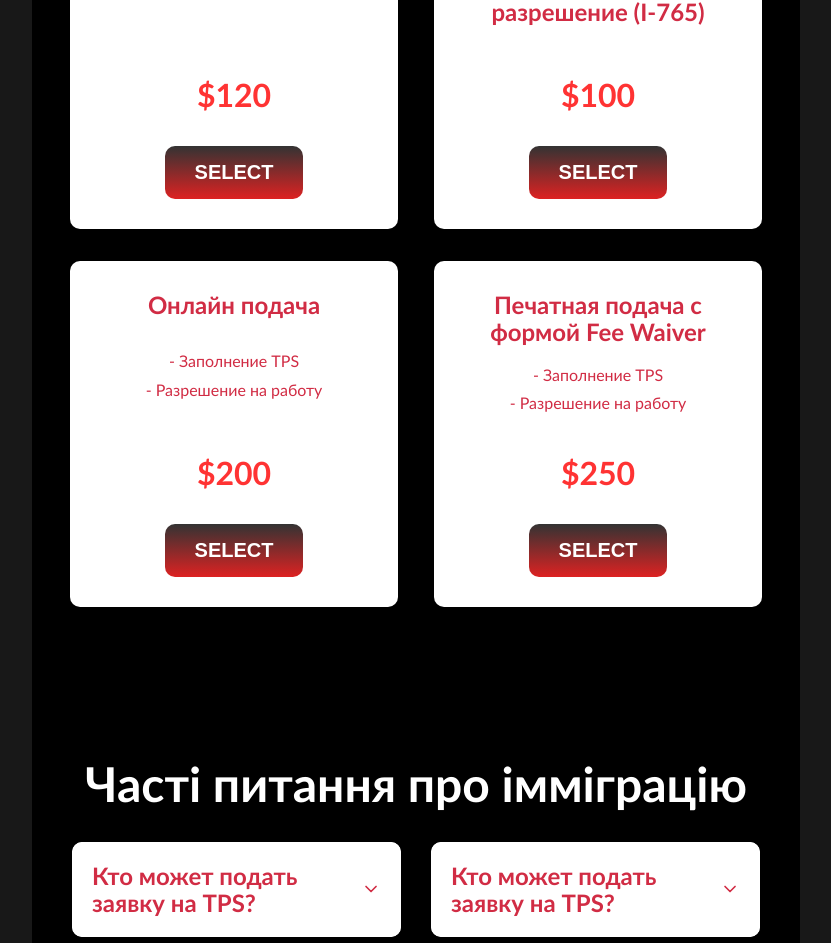
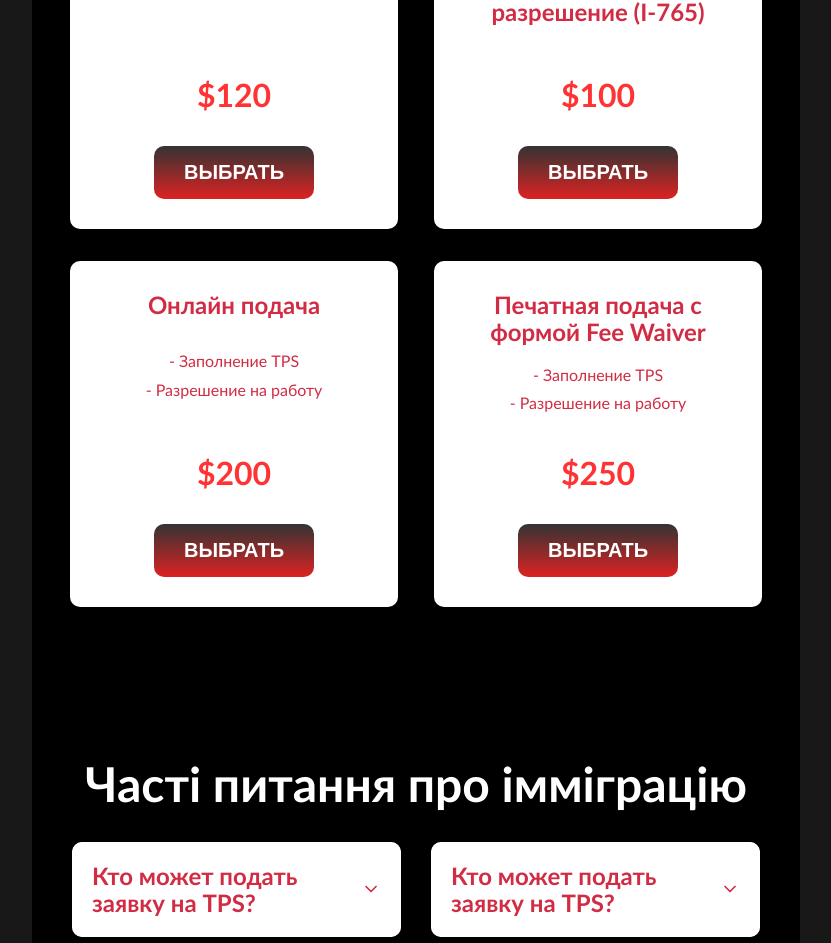
Before and after one commit to Jey2507/auto-usa, a React (Vite) app: page /immigration in a window 1280 px wide. Shown: the part 6808-7751 px from the top of the page, without its empty margins (224-1055 px from the left). Built offline with nearby package versions, Linux system fonts and the light colour scheme.

Commit message:
Update PricesImmigration.jsx

```diff
--- a/src/components/PricesImmigration/PricesImmigration.jsx
+++ b/src/components/PricesImmigration/PricesImmigration.jsx
@@ -48,7 +48,7 @@ const PricesImmigration = () => {
 
                         <h3 className={css.cardPrice}>{plan.price}</h3>
                         <div className={css.centerBox}>
-                            <a href="https://t.me/zoia_kibysh" target="_blank" className={css.ctaButton} rel="noreferrer">Select</a>
+                            <a href="https://t.me/zoia_kibysh" target="_blank" className={css.ctaButton} rel="noreferrer">Выбрать</a>
                         </div>
                         </div>
                     </div>
```
